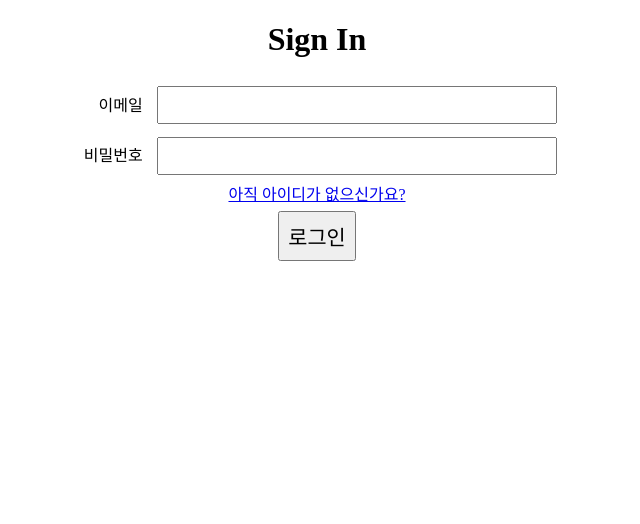
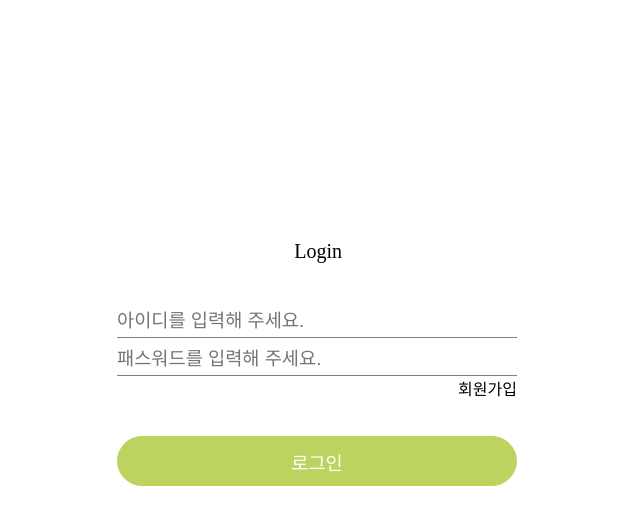
Before and after one commit to codestates/Butcher-Shop, a React (Create React App) app in the folder client/: page /login in a window 1280 px wide. Shown: the top 524 px of the page, without its empty margins (323-963 px from the left). Built offline with nearby package versions, Linux system fonts and the light colour scheme; no server answers.

Commit message:
[FIX] Login.js, App.js File Change

```diff
--- a/client/package.json
+++ b/client/package.json
@@ -12,7 +12,7 @@
     "react-scripts": "^3.4.3"
   },
   "scripts": {
-    "start": "HTTPS=true SSL_CRT_FILE=FILL_ME_IN SSL_KEY_FILE=FILL_ME_IN react-scripts start",
+    "start": "HTTPS=true SSL_CRT_FILE=../server/cert.pem SSL_KEY_FILE=../server/key.pem react-scripts start",
     "build": "react-scripts build",
     "test": "mocha --require @babel/register '__tests__/client.test.js'",
     "report": "mocha --require @babel/register '__tests__/client.test.js' --reporter @mochajs/json-file-reporter"
--- a/client/src/App.css
+++ b/client/src/App.css
@@ -13,30 +13,92 @@ form > div > span:first-child {
   padding: 0 1ch;
 }
 
-input[type="text"],
-input[type="tel"],
-input[type="email"],
-input[type="password"] {
-  width: 400px;
-  font-size: 1.1rem;
-  padding: 0.4rem;
-  margin: 0.4rem;
-}
-
 .btn {
   font-size: 1.3rem;
   padding: 0.5rem;
   margin: 0.4rem 0;
 }
 
+@keyframes FadeDown {
+  0% {
+    opacity: 0;
+    transform: translate(0,-100%, 0);
+  }
+  to {
+    opacity: 1;
+    transform: translateZ(0);
+  }
+}
+
 .alert-box {
   color: #721c24;
   background-color: #f8d7da;
-  border-color: #f5c6cb;
-
+  border-color: #f7d7da;
   position: relative;
   padding: 0.75rem 1.25rem;
   margin-bottom: 1rem;
   border: 1px solid transparent;
   border-radius: 0.25rem;
+  top: 20px;
+  animation: FadeDown 1s;
 }
+
+input:focus {
+  outline:none;
+}
+
+a:link {
+  color : black;
+  text-decoration-line : none;
+}
+a:visited {
+  color : black;
+  text-decoration-line : none;
+}
+
+.LoginForm {
+  position: absolute;
+  top: 30%;
+  left: 50%;
+  height: 300px;
+  width: 400px;
+  transform: translateX(-50%);
+}
+
+.Login  {
+  transform: translateX(-15%);
+  text-align: center;
+  font-size: 20px;
+  height: 60px;
+}
+
+.InputText > input {
+  top: 20%;
+  background:transparent;
+  border:none;
+  border-bottom: solid 1px gray;
+  padding:10px 0px 5px 0px;
+  font-size:14pt;
+  width:100%;
+}
+
+.SignBtn {
+  height: 60px;
+  text-align: right;
+  color: black;
+
+}
+
+.LoginBtn {
+  top: 50%;
+  background-color: #BCD45F;
+  border-radius: 50px;
+  border: 1px solid #BCD45F;
+  color: white;
+  font-size:14pt; width:100%;
+  height: 50px;
+}
+
+.LoginBtn:active {
+  background-color: black;
+}
--- a/client/src/pages/Login.js
+++ b/client/src/pages/Login.js
@@ -6,7 +6,7 @@ axios.defaults.withCredentials = true;
 
 export default function Login ({ handleResponseSuccess }) {
   const [loginInfo, setLoginInfo] = useState({
-    email: '',
+    userId: '',
     password: ''
   });
   const [errorMessage, setErrorMessage] = useState('');
@@ -14,8 +14,8 @@ export default function Login ({ handleResponseSuccess }) {
     setLoginInfo({ ...loginInfo, [key]: e.target.value });
   };
   const handleLogin = () => {
-    if(!loginInfo.email || !loginInfo.password) {
-      setErrorMessage('이메일과 비밀번호를 입력하세요')
+    if(!loginInfo.userId || !loginInfo.password) {
+      setErrorMessage('아이디와 비밀번호를 입력하세요')
       return;
     }
     else {
@@ -24,27 +24,25 @@ export default function Login ({ handleResponseSuccess }) {
     return axios.post('https://localhost:4000/signin',loginInfo).then((data)=>handleResponseSuccess())
   };
   return (
-    <div>
+
+    <div className='LoginForm'>
         <center>
-        <h1>Sign In</h1>
           <form onSubmit={(e) => e.preventDefault()}>
             <div>
-            <span>이메일</span>
-            <input type='email' onChange={handleInputValue('email')} />
+              <span className='Login'>Login</span>
             </div>
             <div>
-            <span>비밀번호</span>
-            <input
-              type='password'
-              onChange={handleInputValue('password')}
-            />
+              <div className ='InputText'>
+                <input type= "text" placeholder="아이디를 입력해 주세요." onChange={handleInputValue('userId')} />
               </div>
-          <div>
-            <Link to='/signup'>아직 아이디가 없으신가요?</Link>
+              <div className ='InputText'>
+                <input type= "password" placeholder="패스워드를 입력해 주세요." onChange={handleInputValue('password')} />
               </div>
-          <button className='btn btn-login' type='submit' onClick={handleLogin}>
-            로그인
-          </button>
+            </div>
+            <div className ='SignBtn'>
+              <Link to='/signup'>회원가입</Link>
+          </div>
+          <button className='LoginBtn' type='submit' onClick={handleLogin}>로그인</button>
           {errorMessage ? <div className='alert-box'>{errorMessage}</div> : null}
           </form>
         </center>
--- a/client/src/pages/Signup.js
+++ b/client/src/pages/Signup.js
@@ -6,7 +6,7 @@ axios.defaults.withCredentials = true;
 
 export default function Signup () {
   const [userinfo, setuserinfo] = useState({
-    email: '',
+    userId: '',
     password: '',
     username: '',
     mobile: ''
@@ -17,7 +17,7 @@ export default function Signup () {
     setuserinfo({ ...userinfo, [key]: e.target.value });
   };
   const handleSignup = () => {
-    if(!userinfo.email || !userinfo.password || !userinfo.username || !userinfo.mobile) {
+    if(!userinfo.userId || !userinfo.password || !userinfo.username || !userinfo.mobile) {
       setErrorMessage('모든 항목은 필수입니다');
       console.log(errorMessage)
       return;
@@ -35,7 +35,7 @@ export default function Signup () {
         <form onSubmit={(e) => e.preventDefault()}>
           <div>
             <span>이메일</span>
-            <input type='email' onChange={handleInputValue('email')} />
+            <input type='text' onChange={handleInputValue('userId')} />
           </div>
           <div>
             <span>비밀번호</span>
```
Also changed, not shown: client/src/App.js (+7 -0 lines). Lines whose indentation alone changed are shown as unchanged.
